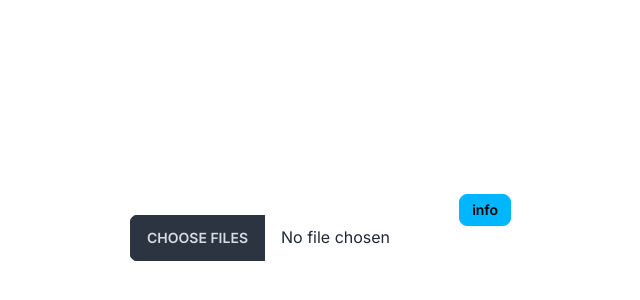
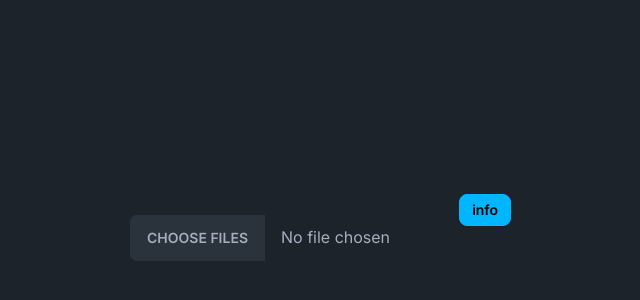
Before and after one commit to Pebor/VizCube, a SvelteKit app: page / in a window 1280 px wide. Shown: the part 162-462 px from the top of the page, without its empty margins (330-970 px from the left). Built offline with nearby package versions, Linux system fonts and the light colour scheme.

Commit message:
change to dark mode only

```diff
--- a/tailwind.config.js
+++ b/tailwind.config.js
@@ -4,5 +4,8 @@ export default {
 	theme: {
 		extend: {}
 	},
-	plugins: [require('daisyui')]
+	plugins: [require('daisyui')],
+	daisyui: {
+		themes: ["dark"],
+	},
 };
```
